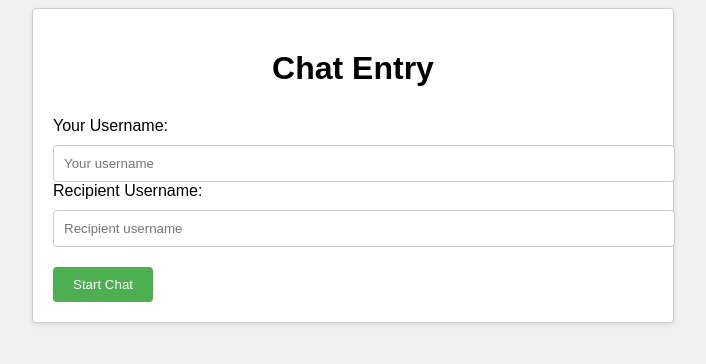
After one commit to gazam0010/htdocs, a PHP site: page /HMS/chat_entry.php in a window 1280 px wide. The commit adds this page. Shown: the top 364 px of the page, without its empty margins (287-993 px from the left). Run offline with PHP 8.4, Linux system fonts and the light colour scheme.

Commit message:
changes merge

```diff
--- /dev/null
+++ b/HMS/chat_entry.php
@@ -0,0 +1,67 @@
+<!DOCTYPE html>
+<html>
+<head>
+    <title>Chat Entry</title>
+    <style>
+        body {
+            font-family: Arial, sans-serif;
+            background-color: #f1f1f1;
+        }
+
+        .container {
+            max-width: 600px;
+            margin: 0 auto;
+            padding: 20px;
+            background-color: #fff;
+            border: 1px solid #ccc;
+            border-radius: 4px;
+            box-shadow: 0 2px 5px rgba(0, 0, 0, 0.1);
+        }
+
+        h1 {
+            text-align: center;
+            margin-bottom: 30px;
+        }
+
+        label {
+            display: block;
+            margin-bottom: 10px;
+        }
+
+        input[type="text"] {
+            padding: 10px;
+            width: 100%;
+            border-radius: 4px;
+            border: 1px solid #ccc;
+        }
+
+        button {
+            padding: 10px 20px;
+            margin-top: 20px;
+            border-radius: 4px;
+            border: none;
+            background-color: #4CAF50;
+            color: #fff;
+            cursor: pointer;
+        }
+
+        button:hover {
+            background-color: #45a049;
+        }
+    </style>
+</head>
+<body>
+    <div class="container">
+        <h1>Chat Entry</h1>
+        <form action="chat.php" method="POST">
+            <label for="sender">Your Username:</label>
+            <input type="text" id="sender" name="sender" placeholder="Your username" required>
+
+            <label for="recipient">Recipient Username:</label>
+            <input type="text" id="recipient" name="recipient" placeholder="Recipient username" required>
+
+            <button type="submit" name="start_chat">Start Chat</button>
+        </form>
+    </div>
+</body>
+</html>
```
Also changed, not shown: HMS/chat.php (+142 -15 lines).
